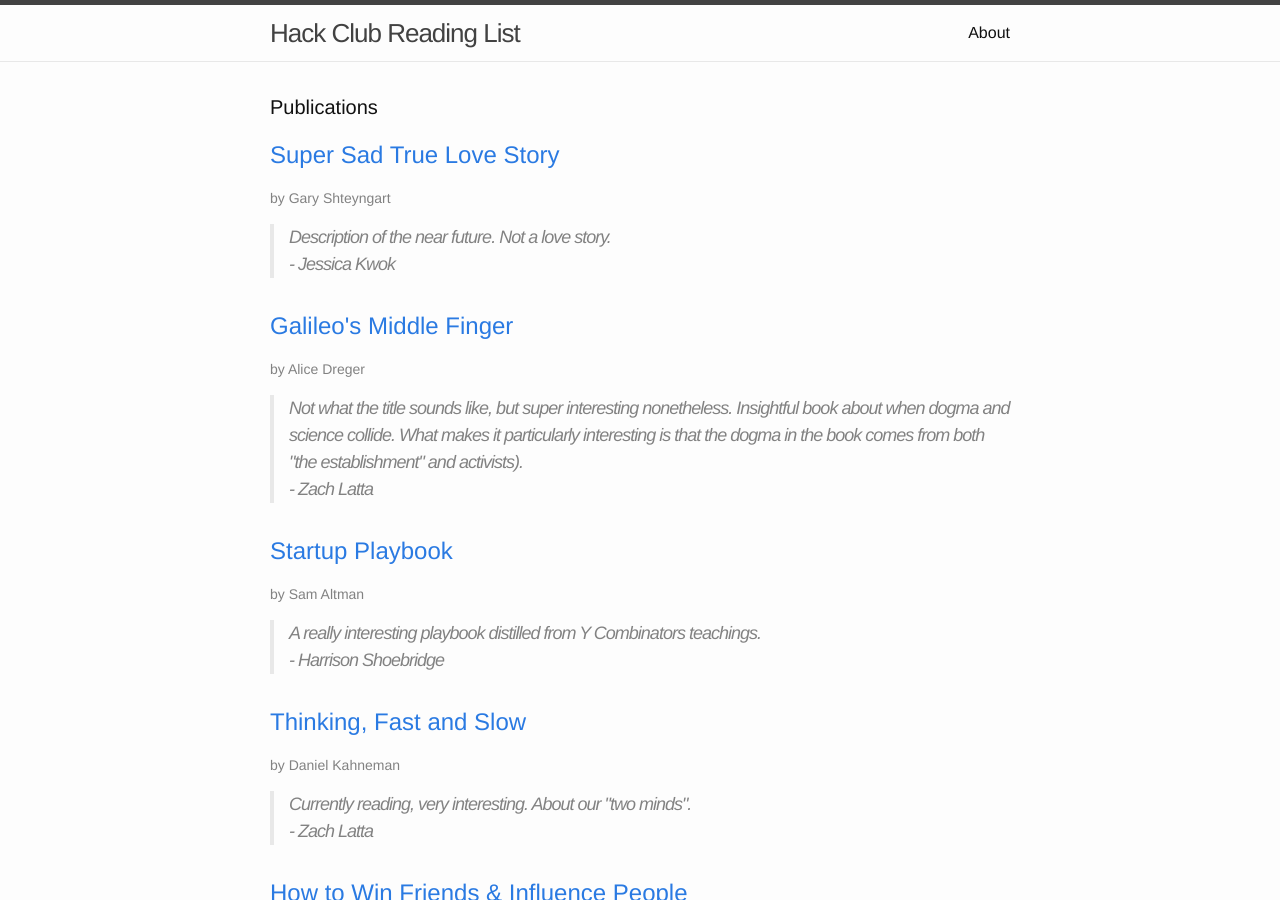
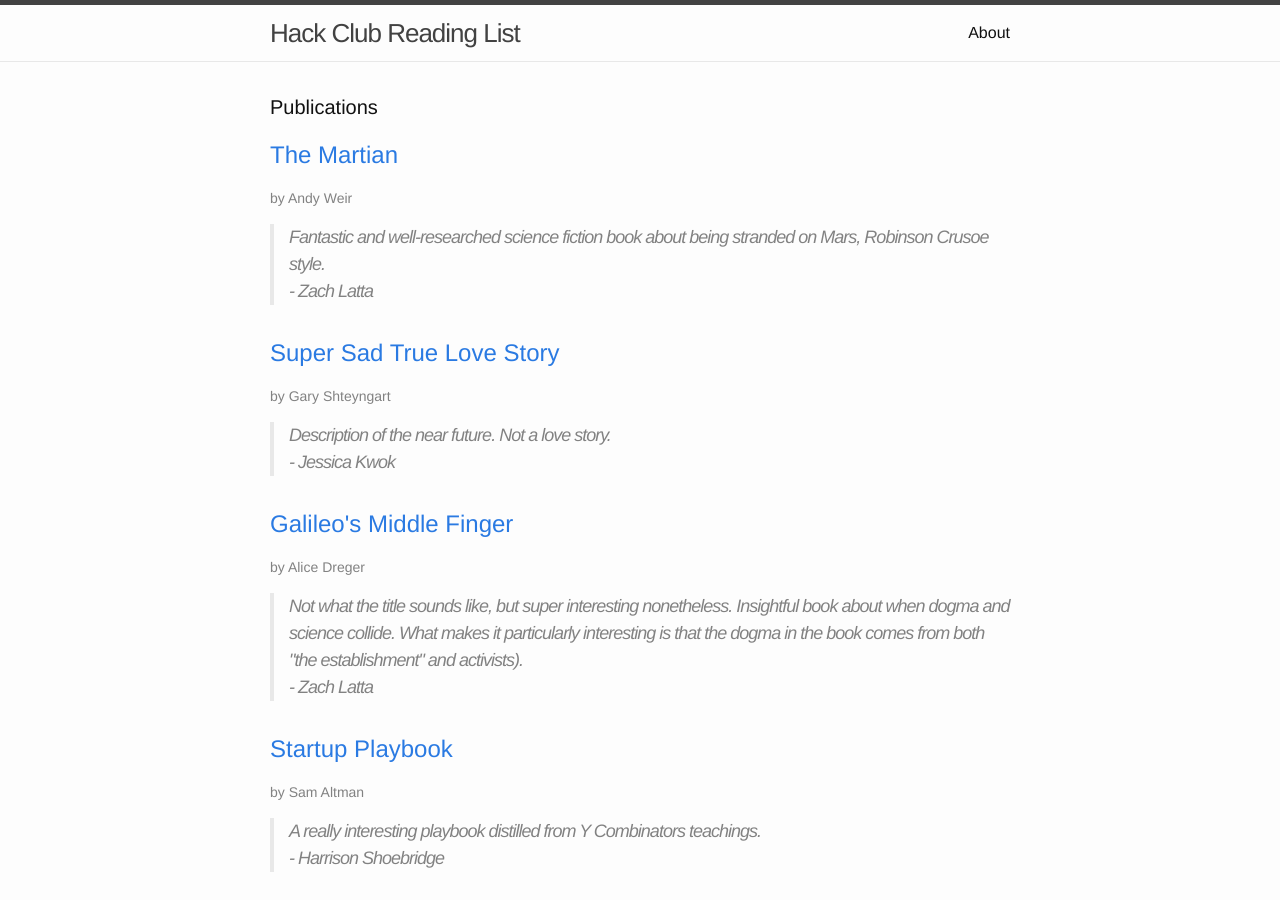
Before and after one commit to hackclub/reading-list, a Jekyll site: the page built from index.html, in a window 1280 px wide and 900 px high. Built offline with Jekyll 4.4.1, drawn with Linux system fonts in a browser that asks for light colours.

Commit message:
Add The Martian (#11)

```diff
--- a/_data/publications.yml
+++ b/_data/publications.yml
@@ -31,3 +31,9 @@
     Description of the near future. Not a love story.
   link: http://www.amazon.com/Super-Sad-True-Love-Story/dp/0812977866
   contributor: Jessica Kwok
+- title: The Martian
+  author: Andy Weir
+  description: >
+    Fantastic and well-researched science fiction book about being stranded on Mars, Robinson Crusoe style.
+  link: http://www.amazon.com/Martian-Andy-Weir/dp/0553418025
+  contributor: Zach Latta
```
